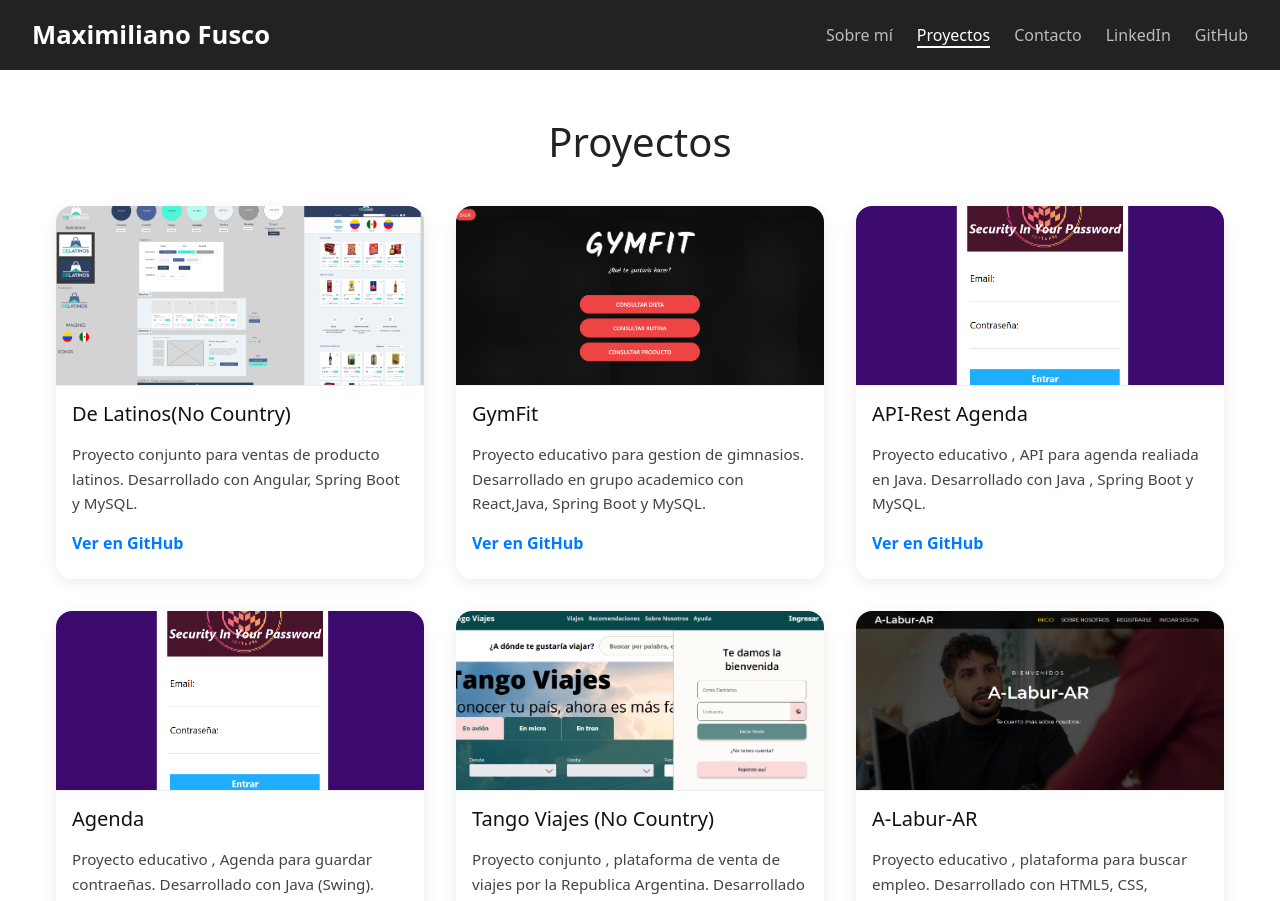
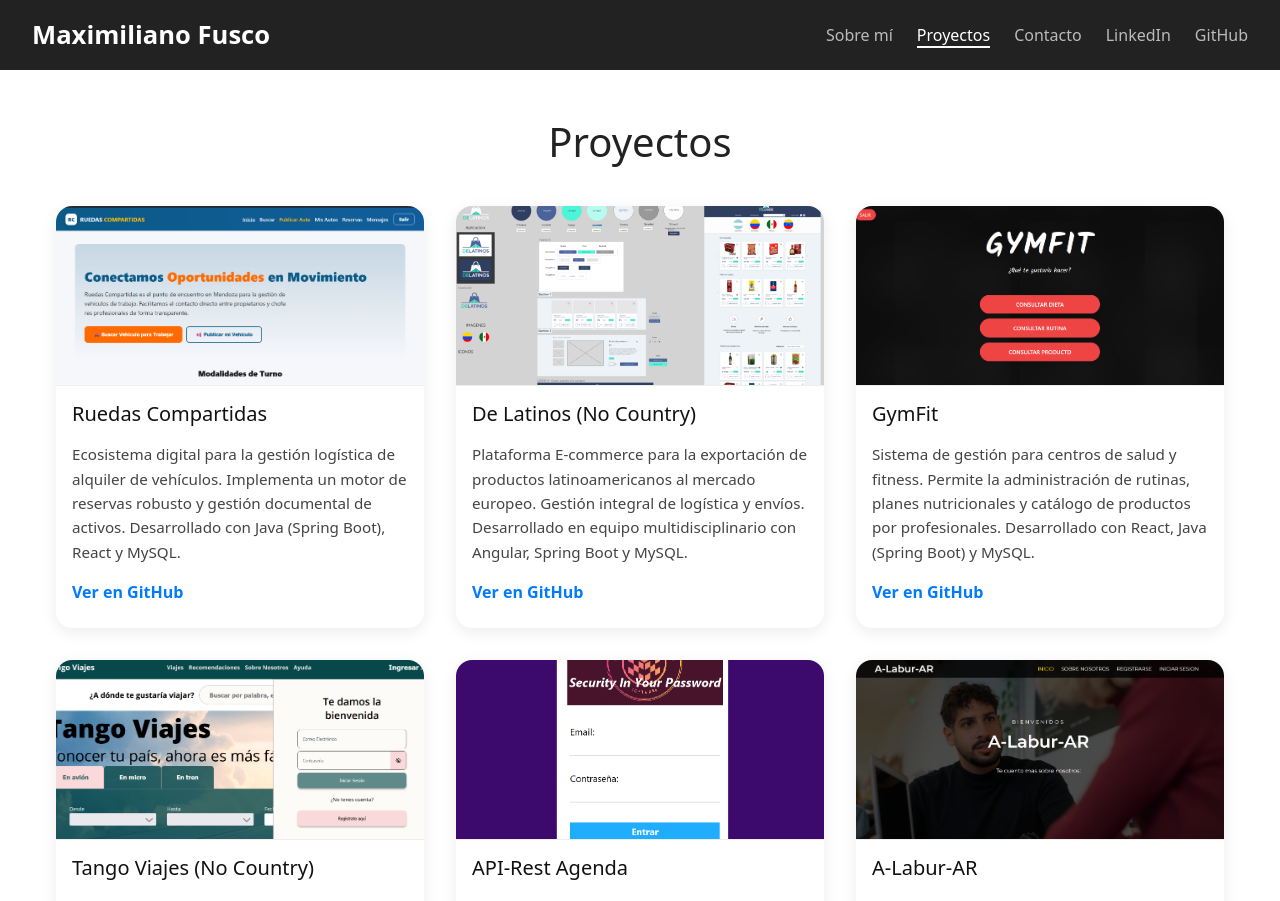
Before and after one commit to MaxiFusco/Portfolio, an Angular app: page /projects in a window 1280 px wide. Shown: the top 901 px of the page. Built offline with nearby package versions, Linux system fonts and the light colour scheme.

Commit message:
Refactorización de descripciones de proyectos y ajustes de estilo

```diff
--- a/src/app/components/about/about.component.html
+++ b/src/app/components/about/about.component.html
@@ -3,9 +3,9 @@
 
   <h2>Sobre mí</h2>
   <p>
-    ¡Hola! Soy Maximiliano Fusco, estudiante avanzado de Desarrollo de Software. Actualmente trabajo como docente de programación en Mendoza y he participado como Frontend Web Developer en proyectos colaborativos.
+    ¡Hola! Soy Maximiliano Fusco, un Desarrollador Backend con formación como Técnico Aeronáutico, lo que me permite abordar el software con el rigor y la precisión que exigen los sistemas críticos. Actualmente, me desempeño como Docente de Programación en Mendoza, liderando la formación de nuevos talentos y supervisando la calidad de código en proyectos escalables.
   </p>
   <p>
-    Manejo tecnologías como Angular, TypeScript, Java, Spring Boot, HTML, CSS y MySQL. Me apasiona enseñar, aprender constantemente y aplicar buenas prácticas con metodologías ágiles como SCRUM.
+Mi especialidad es el ecosistema Java / Spring Boot y Angular, con experiencia probada en la creación de SaaS de gestión logística y de eventos. He participado en equipos multidisciplinarios bajo metodologías SCRUM, enfocándome en el consumo de APIs REST, la arquitectura de bases de datos relacionales y la entrega de interfaces de alta performance.
   </p>
 </section>
--- a/src/app/components/footer/footer.component.html
+++ b/src/app/components/footer/footer.component.html
@@ -1,3 +1,3 @@
 <footer class="footer">
-  <p>© 2025 Maximiliano Fusco. Desarrollador de software & Técnico Aeronáutico.</p>
+  <p>© 2026 Maximiliano Fusco. Desarrollador de software & Técnico Aeronáutico.</p>
 </footer>
--- a/src/app/components/projects/projects.component.ts
+++ b/src/app/components/projects/projects.component.ts
@@ -11,37 +11,38 @@ import { CommonModule } from '@angular/common';
 export class ProjectsComponent {
   projects = [
     {
-      title: 'De Latinos(No Country)',
-      description: 'Proyecto conjunto para ventas de producto latinos. Desarrollado con Angular, Spring Boot y MySQL.',
+      title: 'Ruedas Compartidas',
+      description: 'Ecosistema digital para la gestión logística de alquiler de vehículos. Implementa un motor de reservas robusto y gestión documental de activos. Desarrollado con Java (Spring Boot), React y MySQL.',
+      link: 'https://github.com/MaxiFusco/RuedasCompartidas',
+      image: '/assets/ruedas.png'
+    },
+    {
+      title: 'De Latinos (No Country)',
+      description: 'Plataforma E-commerce para la exportación de productos latinoamericanos al mercado europeo. Gestión integral de logística y envíos. Desarrollado en equipo multidisciplinario con Angular, Spring Boot y MySQL.',
       link: 'https://github.com/MaxiFusco/s9-07-ft-java-angular',
-    image: '/assets/delatinos.png'
-    },  {
+      image: '/assets/delatinos.png'
+    },
+    {
       title: 'GymFit',
-      description: 'Proyecto educativo para gestion de gimnasios. Desarrollado en grupo academico con React,Java, Spring Boot y MySQL.',
+      description: 'Sistema de gestión para centros de salud y fitness. Permite la administración de rutinas, planes nutricionales y catálogo de productos por profesionales. Desarrollado con React, Java (Spring Boot) y MySQL.',
       link: 'https://github.com/MaxiFusco/GymFit',
-    image: '/assets/gymfit.png'
+      image: '/assets/gymfit.png'
     },
-     {
+    {
+      title: 'Tango Viajes (No Country)',
+      description: 'Plataforma de servicios turísticos para la gestión y venta de pasajes aéreos y terrestres en Argentina. Enfocado en la optimización de reservas. Desarrollado con Angular, Spring Boot y MySQL.',
+      link: 'https://github.com/MaxiFusco/C11-16-FT-JavaAngular',
+      image: '/assets/tangoviajes.png'
+    },
+    {
       title: 'API-Rest Agenda',
-      description: 'Proyecto educativo , API para agenda realiada en Java. Desarrollado con Java , Spring Boot y MySQL.',
+      description: 'Servicio Backend para la gestión segura de credenciales. Incluye módulos de autenticación, persistencia de datos y operaciones CRUD. Desarrollado con Java (Spring Boot) y MySQL.',
       link: 'https://github.com/MaxiFusco/API_programacion2',
       image: '/assets/agenda.png'
     },
-     {
-      title: 'Agenda',
-      description: 'Proyecto educativo , Agenda para guardar contraeñas. Desarrollado con Java (Swing).',
-      link: 'https://github.com/MaxiFusco/Agenda-passw_Programacion2',
-      image: '/assets/agenda.png'
-    },
     {
-      title: 'Tango Viajes (No Country)',
-      description: 'Proyecto conjunto , plataforma  de venta de viajes por la Republica Argentina. Desarrollado con Angular, Spring Boot y MySQL.',
-      link: 'https://github.com/MaxiFusco/C11-16-FT-JavaAngular',
-      image: '/assets/tangoviajes.png'
-    } ,
-     {
       title: 'A-Labur-AR',
-      description: 'Proyecto educativo , plataforma para buscar empleo. Desarrollado con HTML5, CSS, Javascript y PHP.',
+      description: 'Plataforma de intermediación laboral para la gestión de vacantes y perfiles profesionales. Proyecto enfocado en la vinculación entre empresas y talento local. Desarrollado con PHP y Javascript.',
       link: 'https://github.com/MaxiFusco/Practicas-Profesionalizantes-I',
       image: '/assets/A-Labur-AR.png'
     }
```
Also changed, not shown: public/assets/ruedas.png (added).
